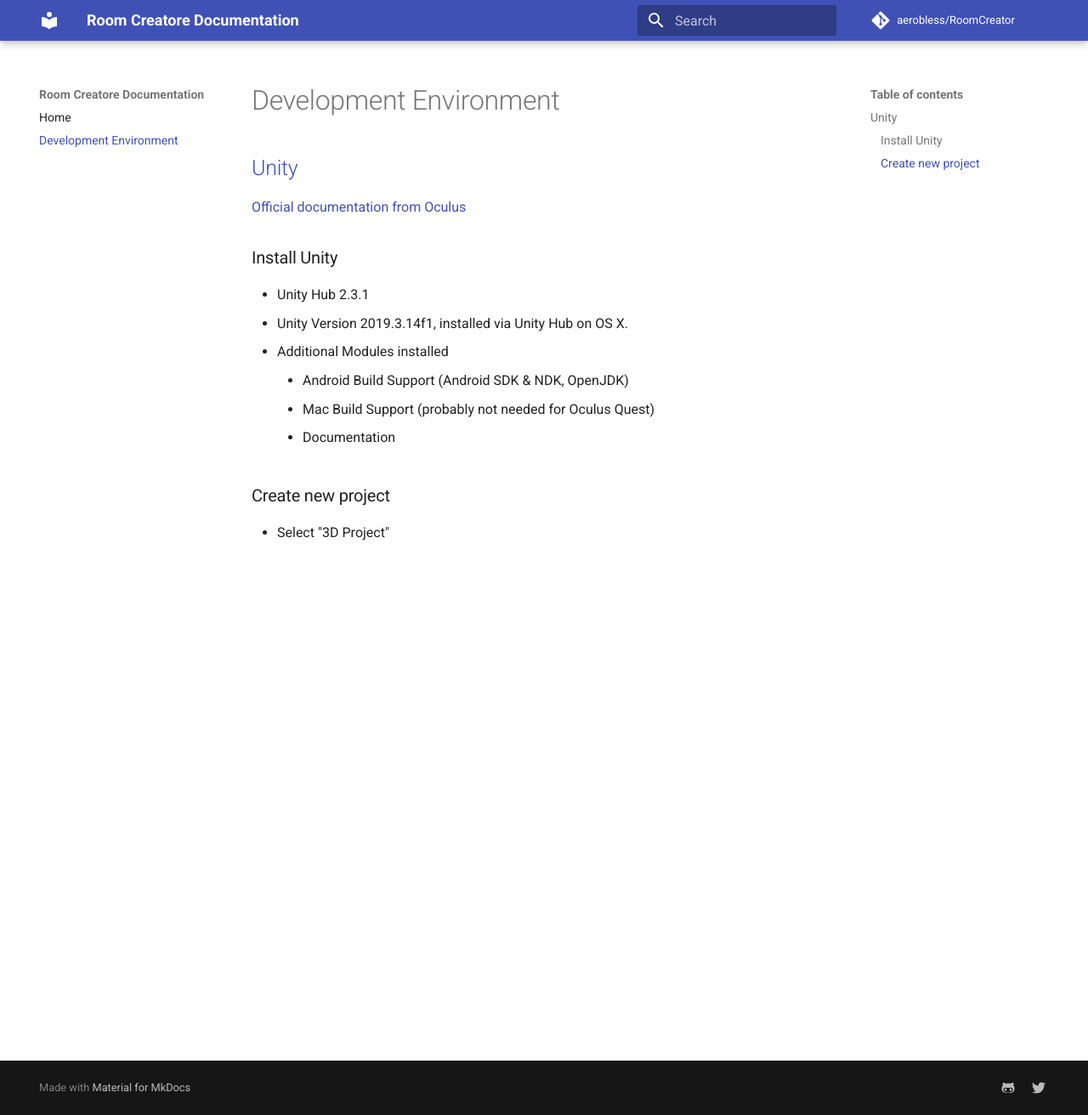
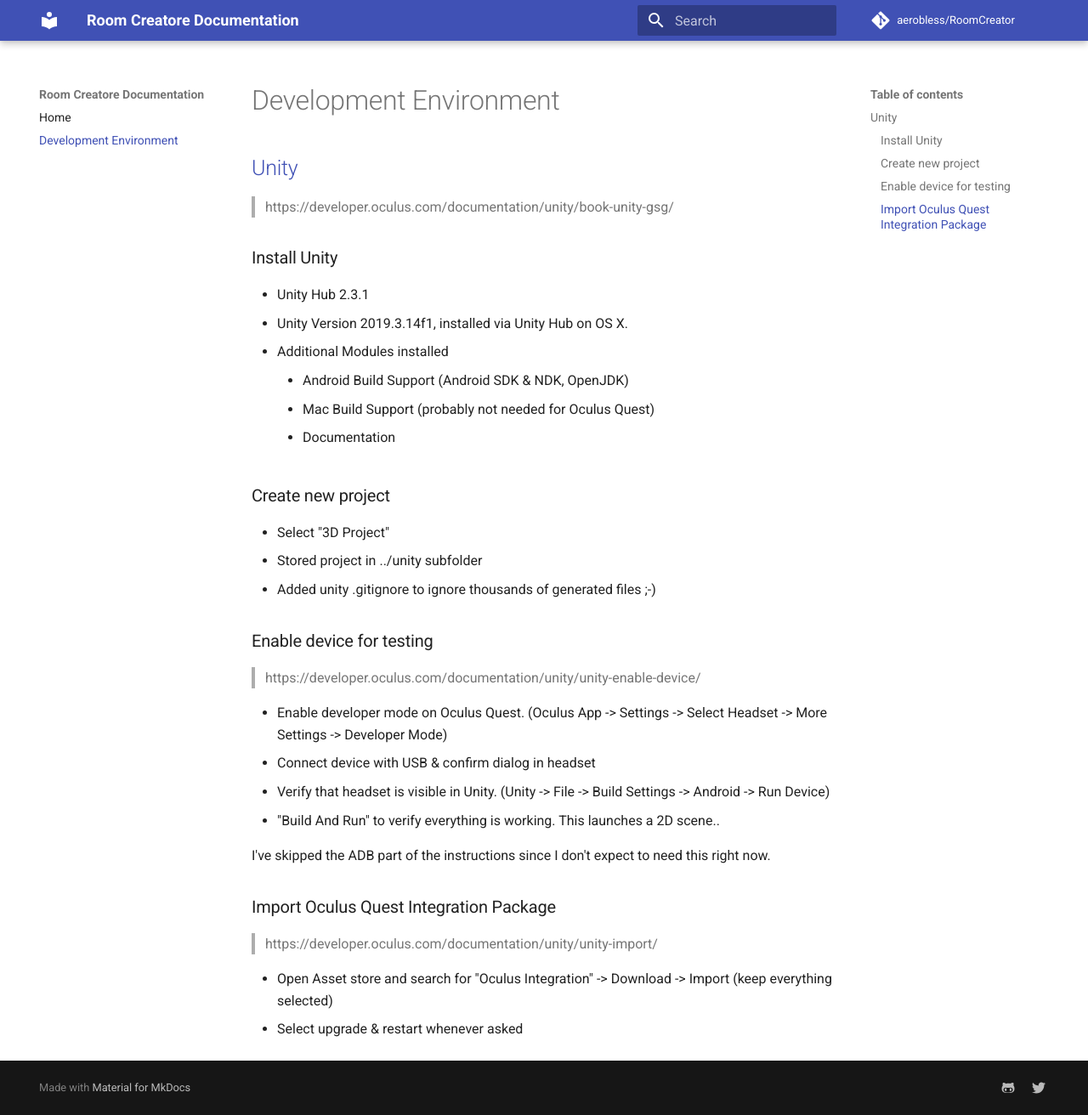
Before and after one commit to aerobless/RoomCreator, an MkDocs documentation site: the page built from docs/development-environment.md, in a window 1280 px wide and 1312 px high. Shown: the whole window at 85% size. Built offline with MkDocs 1.6.1 and Material for MkDocs 9.7.7, drawn with Linux system fonts in a browser that asks for light colours; comment, search, counter and statistics services are not loaded.

Commit message:
Added oculus integration asset, ignored third party assets in .gitignore

```diff
--- a/docs/development-environment.md
+++ b/docs/development-environment.md
@@ -3,7 +3,7 @@
 
 ## [Unity](https://unity.com/)
 
-[Official documentation from Oculus](https://developer.oculus.com/documentation/unity/book-unity-gsg/)
+> https://developer.oculus.com/documentation/unity/book-unity-gsg/
 
 ### Install Unity
 
@@ -17,3 +17,23 @@
 ### Create new project
 
 + Select "3D Project"
++ Stored project in ../unity subfolder
++ Added unity .gitignore to ignore thousands of generated files ;-)
+
+### Enable device for testing
+
+> https://developer.oculus.com/documentation/unity/unity-enable-device/
+
++ Enable developer mode on Oculus Quest. (Oculus App -> Settings -> Select Headset -> More Settings -> Developer Mode)
++ Connect device with USB & confirm dialog in headset
++ Verify that headset is visible in Unity. (Unity -> File -> Build Settings -> Android -> Run Device)
++ "Build And Run" to verify everything is working. This launches a 2D scene..
+
+I've skipped the ADB part of the instructions since I don't expect to need this right now.
+
+### Import Oculus Quest Integration Package
+
+> https://developer.oculus.com/documentation/unity/unity-import/
+
++ Open Asset store and search for "Oculus Integration" -> Download -> Import (keep everything selected)
++ Select upgrade & restart whenever asked
```
Also changed, not shown: 10 other files.
